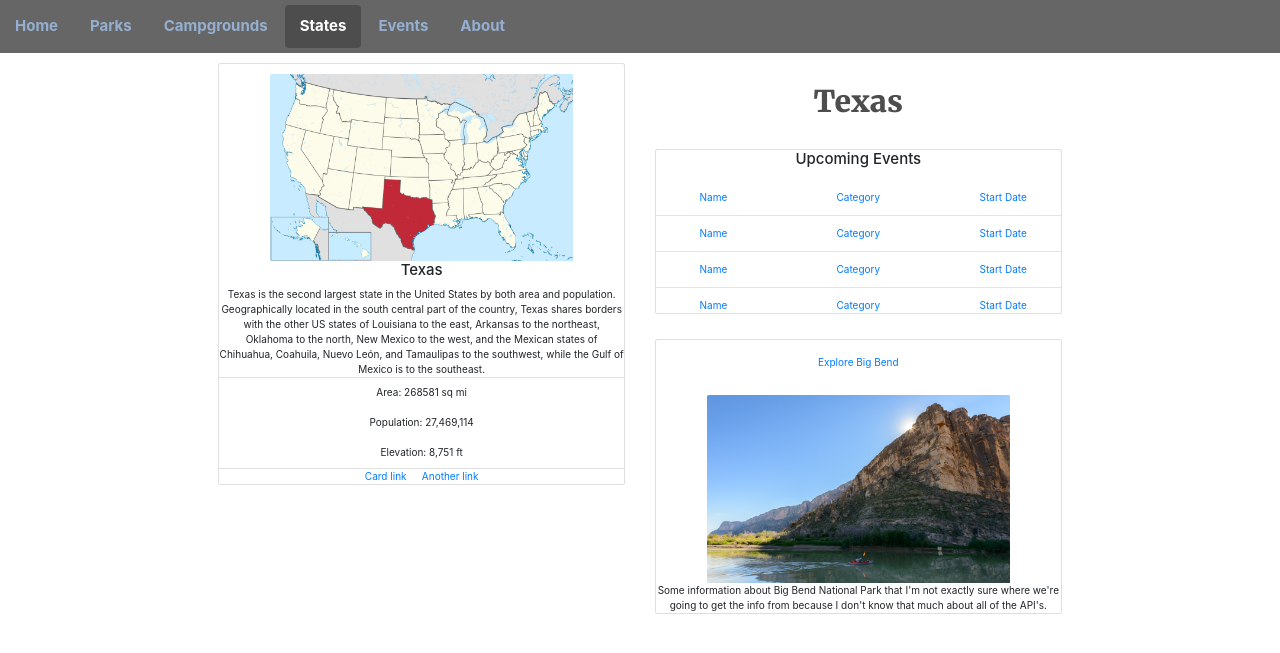
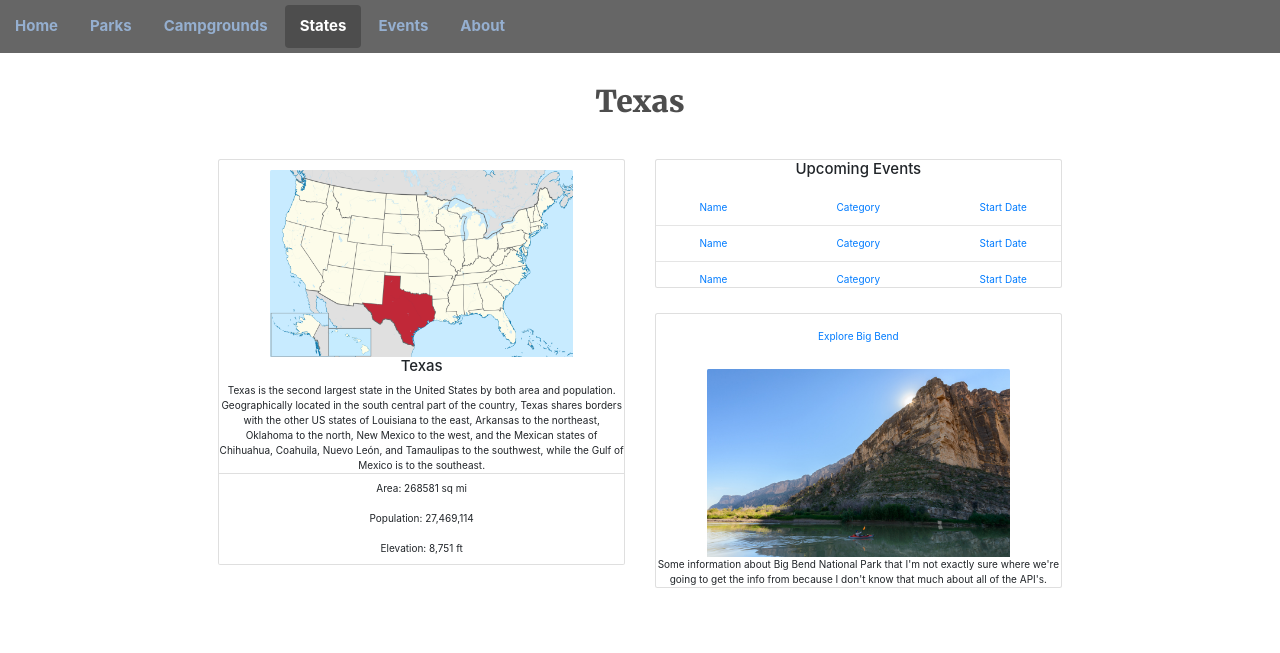
Before and after one commit to cs373gc-fall-2016/SWEetOutdoors, a Python web app: template templates/stateInstances/Texas.html in a window 1280 px wide. Shown: the top 653 px of the page. Run offline with Jinja, Linux system fonts and the light colour scheme; the template is opened without the code that fills it, so the values that code supplies are empty; some libraries are stand-ins or nearby versions.

Commit message:
slight state template change

```diff
--- a/templates/stateInstances/Texas.html
+++ b/templates/stateInstances/Texas.html
@@ -25,9 +25,9 @@
       <li role="presentation"><a href="../about.html">About</a></li>
     </ul>
 
-   <!-- <div class="title">
+    <div class="title">
       <h1>Texas</h1>
-    </div> !-->
+    </div>
 
 
     <div class="row">
@@ -45,10 +45,6 @@
             <li class="list-group-item">Population: 27,469,114</li>
             <li class="list-group-item">Elevation: 8,751 ft</li>
           </ul>
-           <div class="card-block">
-            <a href="#" class="card-link">Card link</a>
-            <a href="#" class="card-link">Another link</a>
-          </div>
         </div>
 
         <!-- <img src="../../assets/texasMap.jpg" class="img-fluid"></img> -->
@@ -57,18 +53,17 @@
 
       <div class="col-md-4">
 
-        <row>
+        <!-- <row>
           <div class="title">
             <h1>Texas</h1>
           </div>
-        </row>
+        </row>   -->
 
 
         <row>
           <div class="card card-block">
             <h4 class="card-title">Upcoming Events</h4>
             <br>
-
             <div class = "row">
               <div class = "col-md-4">
                 <a href="#" class="card-link">Name</a>
@@ -83,7 +78,6 @@
               </div>
             </div>
           <hr>
-
             <div class = "row">
               <div class = "col-md-4">
                 <a href="#" class="card-link">Name</a>
@@ -98,7 +92,6 @@
               </div>
             </div>
           <hr>
-
             <div class = "row">
               <div class = "col-md-4">
                 <a href="#" class="card-link">Name</a>
@@ -112,22 +105,6 @@
                 <a href="#" class="card-link">Start Date</a>
               </div>
             </div>
-          <hr>
-
-            <div class = "row">
-              <div class = "col-md-4">
-              <a href="#" class="card-link">Name</a>
-              </div>
-
-              <div class = "col-md-4">
-              <a href="#" class="card-link">Category</a>
-              </div>
-
-              <div class = "col-md-4">
-              <a href="#" class="card-link">Start Date</a>
-              </div>
-          </div>
-
           </div>
         </row>
 
```
Lines whose indentation alone changed are shown as unchanged.
